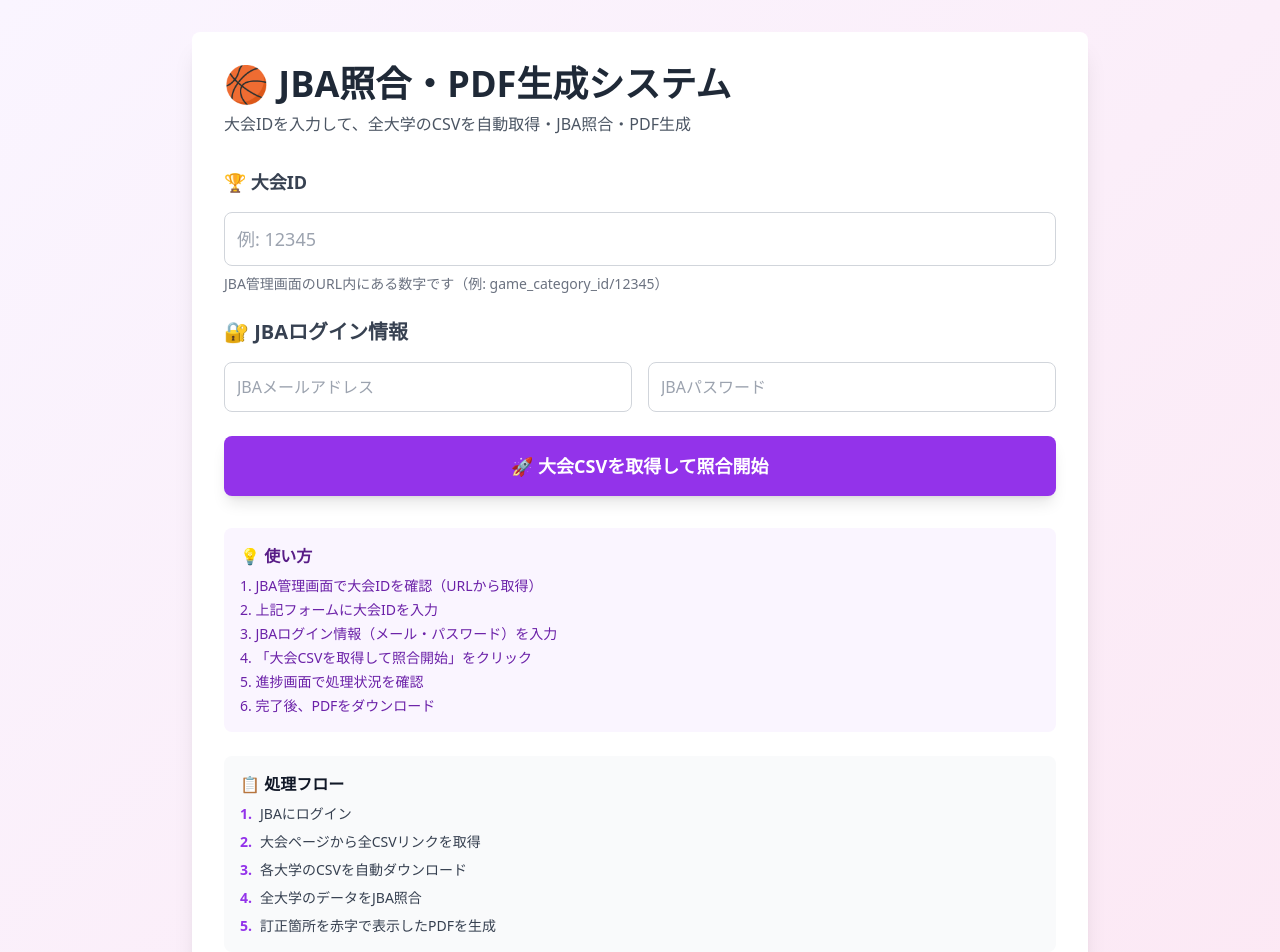
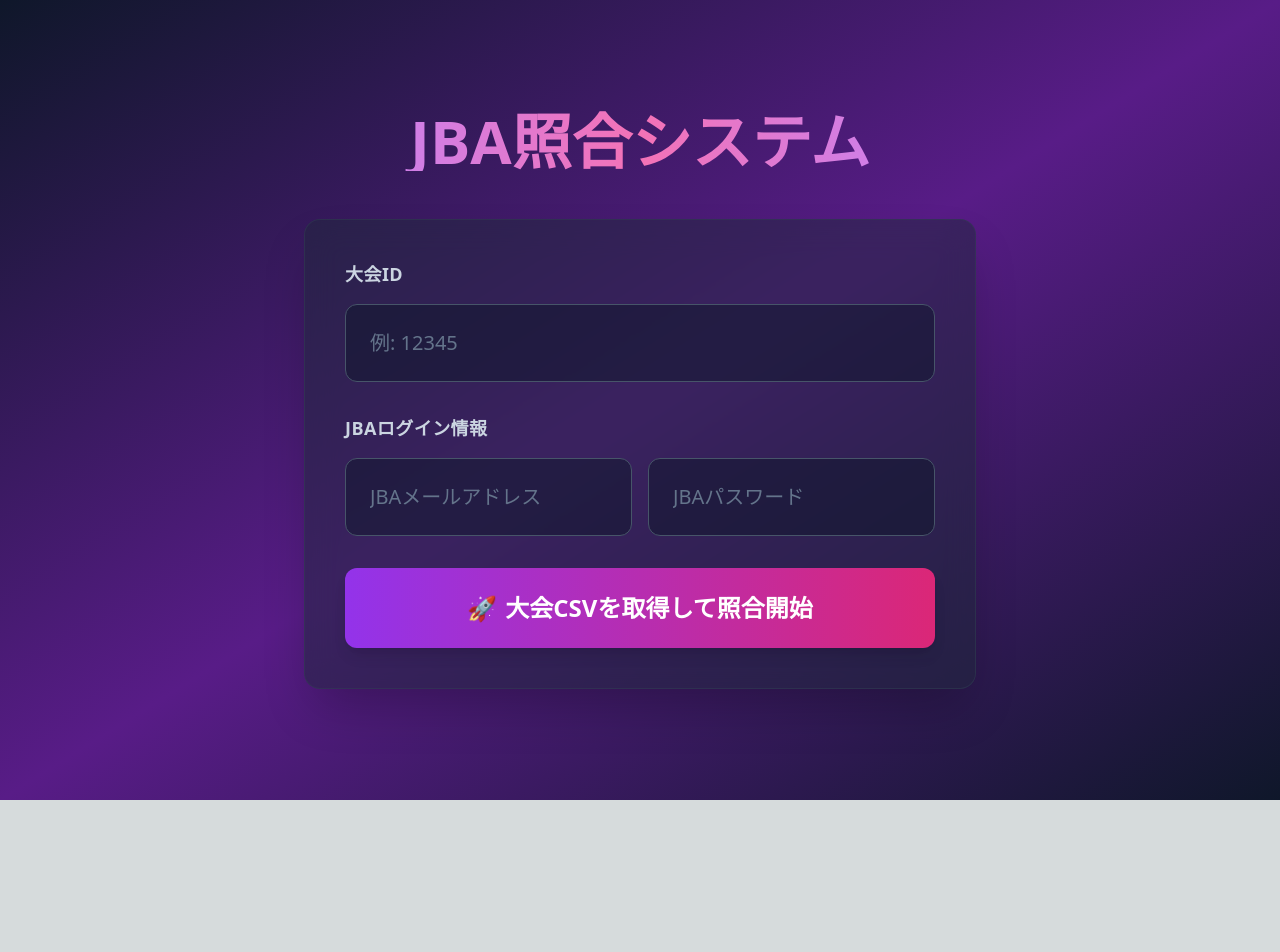
Before and after one commit to sapnap680/letada, a Next.js app in the folder ddadam/frontend/: page / in a window 1280 px wide. Shown: the top 952 px of the page. After the commit the page ends 800 px from the top, so only its background shows below. Built offline with nearby package versions, Linux system fonts and the light colour scheme.

Commit message:
Add files via upload

```diff
--- a/ddadam/frontend/pages/index.tsx
+++ b/ddadam/frontend/pages/index.tsx
@@ -65,63 +65,62 @@
   };
 
   return (
-    <main className="min-h-screen bg-gradient-to-br from-purple-50 to-pink-100 p-8">
-      <div className="max-w-4xl mx-auto">
-        <div className="bg-white rounded-lg shadow-xl p-8">
+    <main className="min-h-screen bg-gradient-to-br from-slate-900 via-purple-900 to-slate-900">
+      <div className="min-h-screen flex items-center justify-center p-4 sm:p-8">
+        <div className="w-full max-w-2xl">
           {/* ヘッダー */}
-          <div className="mb-8">
-            <h1 className="text-4xl font-bold mb-2 text-gray-800">
-              🏀 JBA照合・PDF生成システム
+          <div className="text-center mb-12">
+            <h1 className="text-5xl sm:text-6xl font-bold mb-4 bg-gradient-to-r from-purple-400 via-pink-400 to-purple-400 bg-clip-text text-transparent">
+              JBA照合システム
             </h1>
-            <p className="text-gray-600">
-              大会IDを入力して、全大学のCSVを自動取得・JBA照合・PDF生成
-            </p>
           </div>
 
+          {/* フォームカード */}
+          <div className="bg-slate-800/50 backdrop-blur-lg rounded-2xl shadow-2xl border border-slate-700/50 p-8 sm:p-10">
             {/* 大会ID入力 */}
-          <div className="mb-6">
-            <label className="block text-lg font-semibold mb-4 text-gray-700">
-              🏆 大会ID
+            <div className="mb-8">
+              <label className="block text-lg font-semibold mb-4 text-slate-300 uppercase tracking-wide">
+                大会ID
               </label>
               <input
                 type="text"
                 placeholder="例: 12345"
                 value={gameId}
                 onChange={(e) => setGameId(e.target.value)}
-              className="border border-gray-300 rounded-lg p-3 w-full focus:ring-2 focus:ring-purple-500 focus:border-transparent text-lg"
+                className="w-full bg-slate-900/50 border border-slate-600 rounded-xl px-6 py-6 text-white placeholder-slate-500 focus:outline-none focus:ring-2 focus:ring-purple-500 focus:border-transparent transition-all text-xl"
               />
-            <p className="text-sm text-gray-500 mt-2">
-              JBA管理画面のURL内にある数字です（例: game_category_id/12345）
-            </p>
             </div>
 
             {/* JBAログイン情報 */}
-          <div className="mb-6">
-            <h2 className="text-xl font-semibold mb-4 text-gray-700">
-              🔐 JBAログイン情報
-            </h2>
-            <div className="grid grid-cols-1 md:grid-cols-2 gap-4">
+            <div className="mb-8">
+              <label className="block text-lg font-semibold mb-4 text-slate-300 uppercase tracking-wide">
+                JBAログイン情報
+              </label>
+              <div className="grid grid-cols-1 sm:grid-cols-2 gap-4">
                 <input
                   type="email"
                   placeholder="JBAメールアドレス"
                   value={email}
                   onChange={(e) => setEmail(e.target.value)}
-                className="border border-gray-300 rounded-lg p-3 w-full focus:ring-2 focus:ring-purple-500 focus:border-transparent"
+                  className="w-full bg-slate-900/50 border border-slate-600 rounded-xl px-6 py-6 text-white placeholder-slate-500 focus:outline-none focus:ring-2 focus:ring-purple-500 focus:border-transparent transition-all text-xl"
                 />
                 <input
                   type="password"
                   placeholder="JBAパスワード"
                   value={password}
                   onChange={(e) => setPassword(e.target.value)}
-                className="border border-gray-300 rounded-lg p-3 w-full focus:ring-2 focus:ring-purple-500 focus:border-transparent"
+                  className="w-full bg-slate-900/50 border border-slate-600 rounded-xl px-6 py-6 text-white placeholder-slate-500 focus:outline-none focus:ring-2 focus:ring-purple-500 focus:border-transparent transition-all text-xl"
                 />
               </div>
             </div>
 
             {/* エラー表示 */}
             {error && (
-            <div className="mb-6 p-4 bg-red-50 border border-red-200 rounded-lg text-red-700">
-              ❌ {error}
+              <div className="mb-6 p-4 bg-red-900/30 border border-red-500/50 rounded-xl text-red-200 backdrop-blur-sm">
+                <div className="flex items-center">
+                  <span className="mr-2">❌</span>
+                  <span>{error}</span>
+                </div>
               </div>
             )}
 
@@ -129,10 +128,10 @@
             <button
               onClick={handleStart}
               disabled={loading}
-            className={`w-full py-4 px-6 rounded-lg font-bold text-white text-lg transition-all ${
+              className={`w-full py-6 px-8 rounded-xl font-bold text-white text-2xl transition-all transform ${
                 loading
-                ? "bg-gray-400 cursor-not-allowed"
-                : "bg-purple-600 hover:bg-purple-700 shadow-lg hover:shadow-xl"
+                  ? "bg-slate-600 cursor-not-allowed"
+                  : "bg-gradient-to-r from-purple-600 to-pink-600 hover:from-purple-500 hover:to-pink-500 shadow-lg hover:shadow-purple-500/50 hover:scale-[1.02] active:scale-[0.98]"
               }`}
             >
               {loading ? (
@@ -160,65 +159,13 @@
                   処理中...
                 </span>
               ) : (
-              "🚀 大会CSVを取得して照合開始"
+                <span className="flex items-center justify-center">
+                  <span className="mr-2">🚀</span>
+                  大会CSVを取得して照合開始
+                </span>
               )}
             </button>
-
-          {/* 説明 */}
-          <div className="mt-8 p-4 bg-purple-50 rounded-lg">
-            <h3 className="font-semibold text-purple-900 mb-2">💡 使い方</h3>
-            <ol className="list-decimal list-inside text-sm text-purple-800 space-y-1">
-              <li>JBA管理画面で大会IDを確認（URLから取得）</li>
-              <li>上記フォームに大会IDを入力</li>
-              <li>JBAログイン情報（メール・パスワード）を入力</li>
-              <li>「大会CSVを取得して照合開始」をクリック</li>
-              <li>進捗画面で処理状況を確認</li>
-              <li>完了後、PDFをダウンロード</li>
-            </ol>
           </div>
-
-          {/* 処理フロー */}
-          <div className="mt-6 p-4 bg-gray-50 rounded-lg">
-            <h3 className="font-semibold text-gray-900 mb-2">📋 処理フロー</h3>
-            <div className="text-sm text-gray-700 space-y-2">
-              <div className="flex items-center space-x-2">
-                <span className="text-purple-600 font-bold">1.</span>
-                <span>JBAにログイン</span>
-              </div>
-              <div className="flex items-center space-x-2">
-                <span className="text-purple-600 font-bold">2.</span>
-                <span>大会ページから全CSVリンクを取得</span>
-              </div>
-              <div className="flex items-center space-x-2">
-                <span className="text-purple-600 font-bold">3.</span>
-                <span>各大学のCSVを自動ダウンロード</span>
-              </div>
-              <div className="flex items-center space-x-2">
-                <span className="text-purple-600 font-bold">4.</span>
-                <span>全大学のデータをJBA照合</span>
-              </div>
-              <div className="flex items-center space-x-2">
-                <span className="text-purple-600 font-bold">5.</span>
-                <span>訂正箇所を赤字で表示したPDFを生成</span>
-              </div>
-            </div>
-          </div>
-
-          {/* 注意事項 */}
-          <div className="mt-6 p-4 bg-yellow-50 border border-yellow-200 rounded-lg">
-            <h3 className="font-semibold text-yellow-900 mb-2">⚠️ 注意事項</h3>
-            <ul className="list-disc list-inside text-sm text-yellow-800 space-y-1">
-              <li>大会IDはJBA管理画面のURLから確認できます</li>
-              <li>処理時間は大学数によって変わります（5〜30分程度）</li>
-              <li>進捗画面で処理状況をリアルタイム確認できます</li>
-              <li>JBAと異なる情報は赤字で表示されます</li>
-            </ul>
-          </div>
-        </div>
-
-        {/* フッター */}
-        <div className="text-center mt-8 text-gray-600 text-sm">
-          <p>Powered by FastAPI + Next.js | v2.0.0</p>
         </div>
       </div>
     </main>
```
Also changed, not shown: ddadam/frontend/pages/result.tsx (+76 -54 lines). Lines whose indentation alone changed are shown as unchanged.
